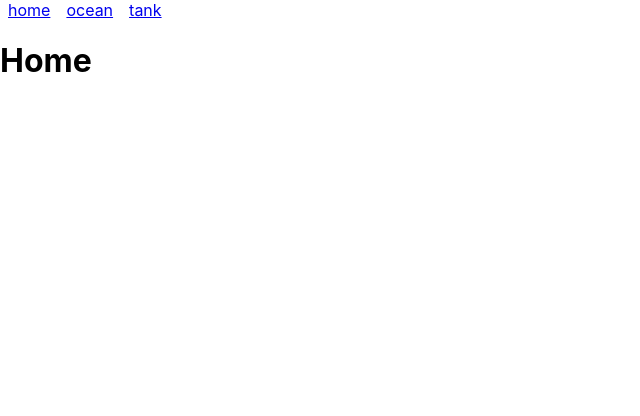
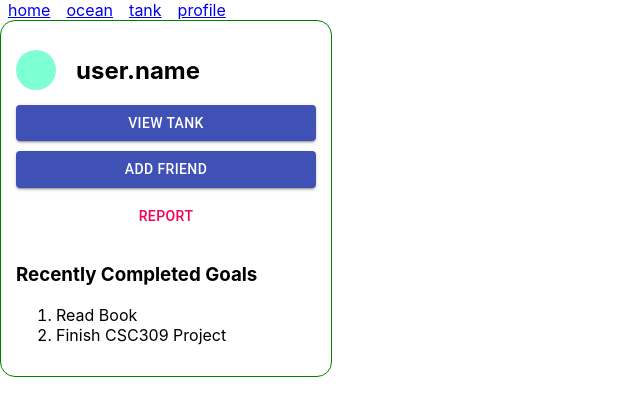
Before and after one commit to Matthew-Kwan/Ocean_app, a React (Create React App) app in the folder ocean/: page /profile in a window 1280 px wide. Shown: the top 416 px of the page, without its empty margins (0-640 px from the left). Built offline with nearby package versions, Linux system fonts and the light colour scheme.

Commit message:
profile card first pass

```diff
--- a/ocean/package.json
+++ b/ocean/package.json
@@ -3,6 +3,7 @@
   "version": "0.1.0",
   "private": true,
   "dependencies": {
+    "@material-ui/core": "^4.11.3",
     "@testing-library/jest-dom": "^5.11.4",
     "@testing-library/react": "^11.1.0",
     "@testing-library/user-event": "^12.1.10",
--- a/ocean/src/App.js
+++ b/ocean/src/App.js
@@ -4,6 +4,8 @@
 // import components
 import Ocean from './components/Ocean'
 import Tank from './components/Tank'
+import Profile from './components/Profile'
+
 
 // import React Router
 import { Route, Switch, Link, BrowserRouter } from 'react-router-dom'
@@ -26,6 +28,8 @@
         <Link className="link" to="/">home</Link>
         <Link className="link" to="/ocean">ocean</Link>
         <Link className="link" to="/tank">tank</Link>
+        <Link className="link" to="/profile">profile</Link>
+
       </div>
 
       <Switch>
@@ -33,6 +37,13 @@
           // will need this to redirect to login page if the user is not logged in
           return (
             <Ocean user={user} setUser={setUser}/>
+          )
+        }}/>
+
+        <Route path="/profile" render={() => {
+
+          return(
+            <Profile user={user}/>
           )
         }}/>
 
--- /dev/null
+++ b/ocean/src/components/Profile.js
@@ -0,0 +1,45 @@
+import React from 'react'
+import { Button } from '@material-ui/core';
+import './profile.css'
+
+const Profile = ({user}) => {
+    return (
+        <div className="profCard">
+            <div className='profHeader'>
+                <div className="profImg"></div>
+                <h2>user.name</h2>
+
+            </div>
+            <div className = 'profButtons'>
+                <Button variant="contained" color="primary">
+                    View Tank
+                    </Button>
+                <Button variant="contained" color="primary">
+                    Add Friend
+                    </Button>
+                <Button color="secondary">
+                    Report
+                    </Button>
+                </div>
+
+
+            <div>
+                <h3>Recently Completed Goals</h3>
+                <ol>
+                    <li>Read Book</li>
+                    <li>Finish CSC309 Project</li>
+                </ol>
+
+
+            </div>
+
+
+
+        </div>
+
+
+
+    )
+}
+
+export default Profile;
--- /dev/null
+++ b/ocean/src/components/profile.css
@@ -0,0 +1,33 @@
+.profCard{
+    border-radius: 15px;
+    padding:15px;
+    background-color: white;
+    display: flex;
+    flex-direction: column;
+    width:300px;
+    border:1px solid green;
+}
+
+.profHeader{
+    display: flex;
+    flex-direction: row;
+    align-items: center;
+}
+
+.profImg{
+    width:40px;
+    height:40px;
+    border-radius: 50%;
+    margin-right: 20px;
+    background-color: aquamarine;
+}
+
+.profButtons{
+    display: flex;
+    flex-direction: column;
+    justify-content: space-between;
+}
+
+.profButtons Button{
+    margin-bottom: 10px;
+}
```
Also changed, not shown: 1 other file (tests, documents, lock files or other folders).
